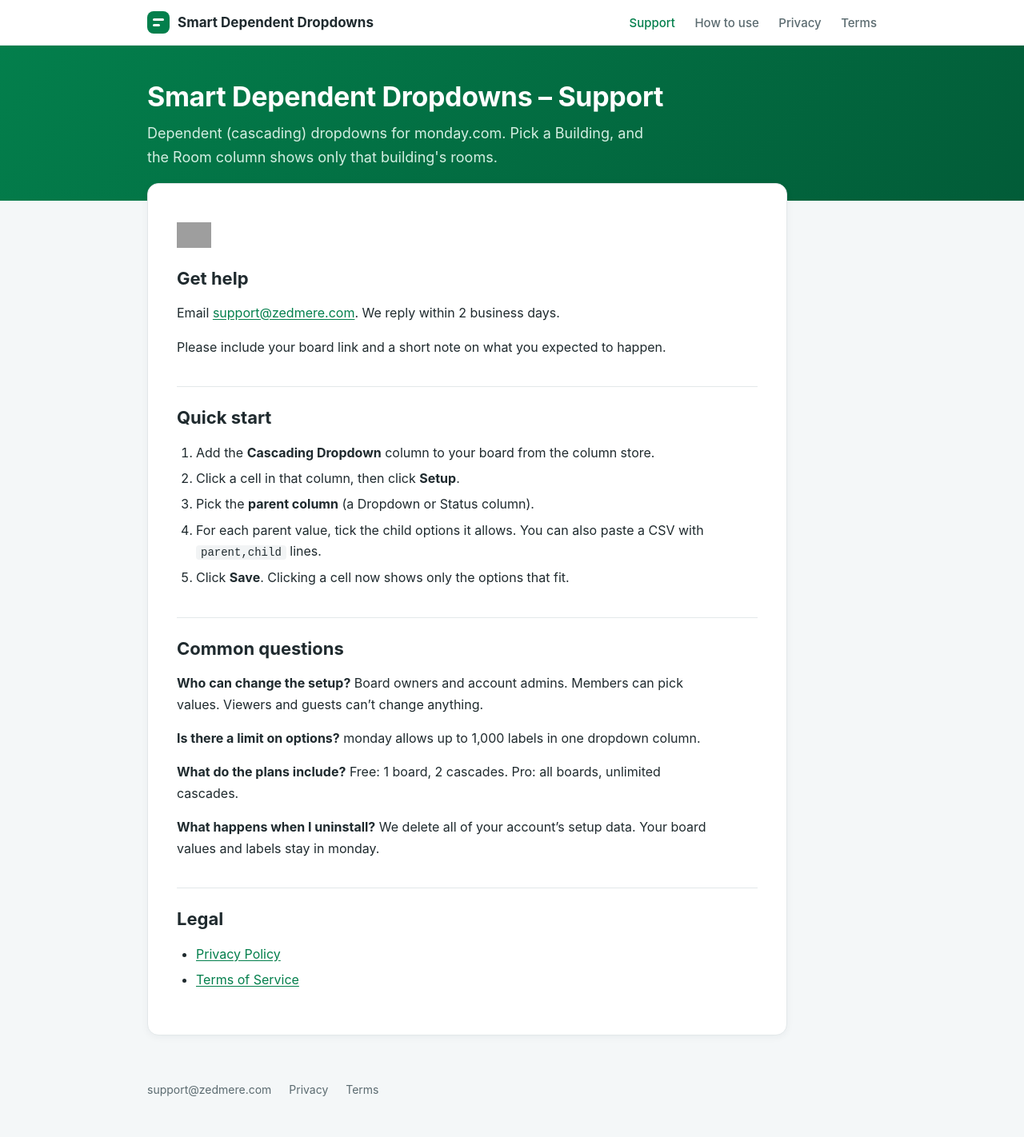
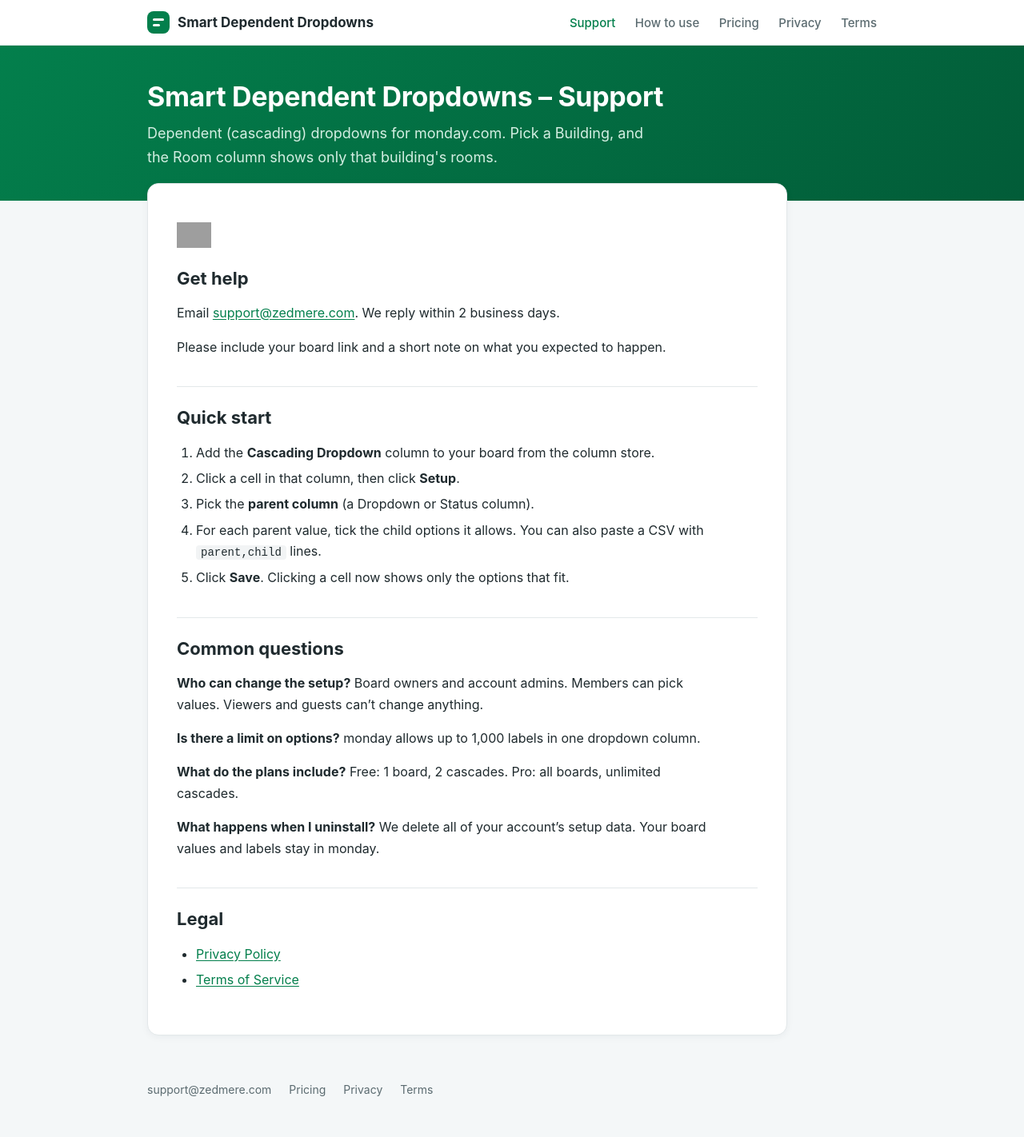
Before and after one commit to divij26/smart-cascades-site, a Jekyll site: the page built from index.md, in a window 1280 px wide. Shown: the whole page at 80% size. Built offline with Jekyll 4.4.1, drawn with Linux system fonts in a browser that asks for light colours; grey boxes are pictures that could not be loaded.

Commit message:
Add Pricing link to header and footer (#8)

```diff
--- a/_layouts/default.html
+++ b/_layouts/default.html
@@ -63,6 +63,7 @@
     <nav aria-label="Main">
       <a href="{{ '/' | relative_url }}"{% if page.url == '/' %} aria-current="page"{% endif %}>Support</a>
       <a href="{{ '/how-to-use.html' | relative_url }}"{% if page.url contains 'how-to-use' %} aria-current="page"{% endif %}>How to use</a>
+      <a href="{{ '/pricing' | relative_url }}"{% if page.url contains 'pricing' %} aria-current="page"{% endif %}>Pricing</a>
       <a href="{{ '/privacy' | relative_url }}"{% if page.url contains 'privacy' %} aria-current="page"{% endif %}>Privacy</a>
       <a href="{{ '/terms' | relative_url }}"{% if page.url contains 'terms' %} aria-current="page"{% endif %}>Terms</a>
     </nav>
@@ -84,6 +85,7 @@
 
 <footer class="bottom">
   <a href="mailto:support@zedmere.com">support@zedmere.com</a>
+  <a href="{{ '/pricing' | relative_url }}">Pricing</a>
   <a href="{{ '/privacy' | relative_url }}">Privacy</a>
   <a href="{{ '/terms' | relative_url }}">Terms</a>
 </footer>
```
